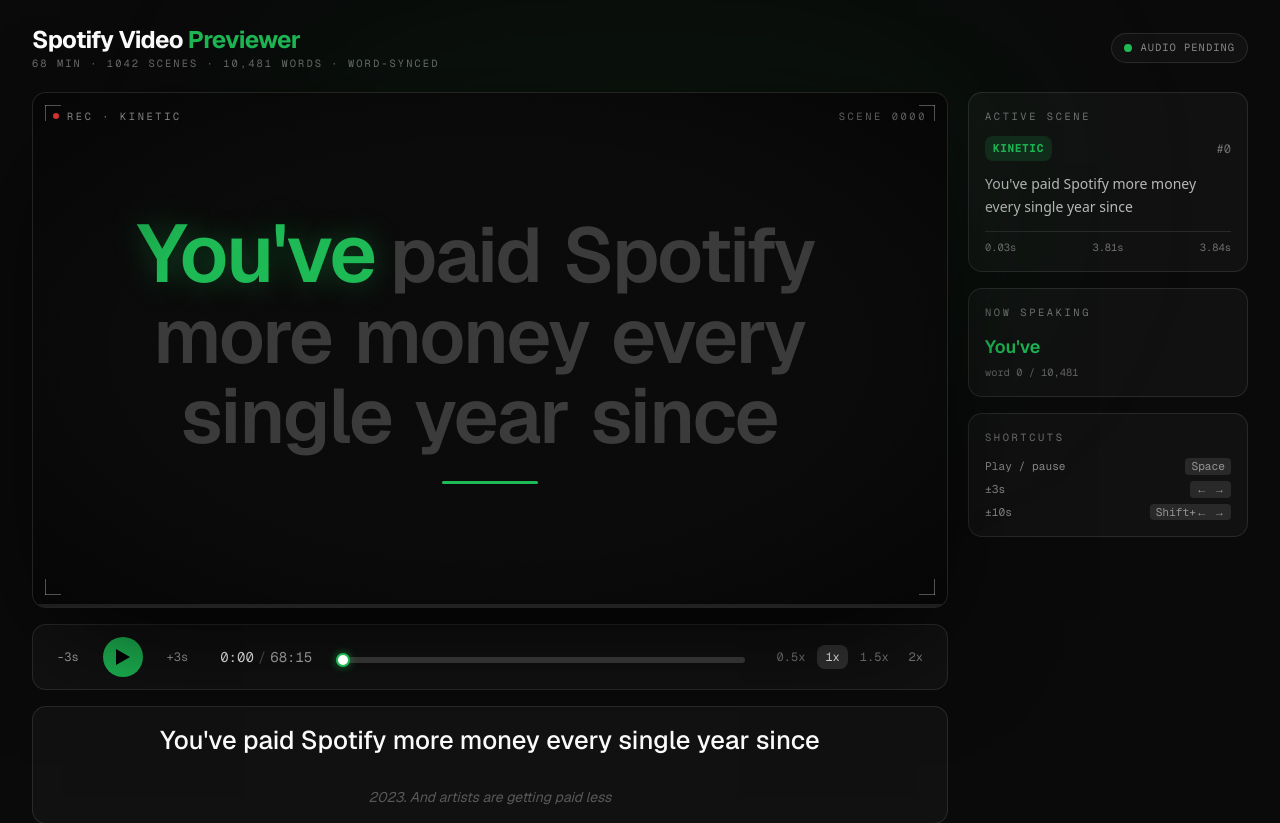
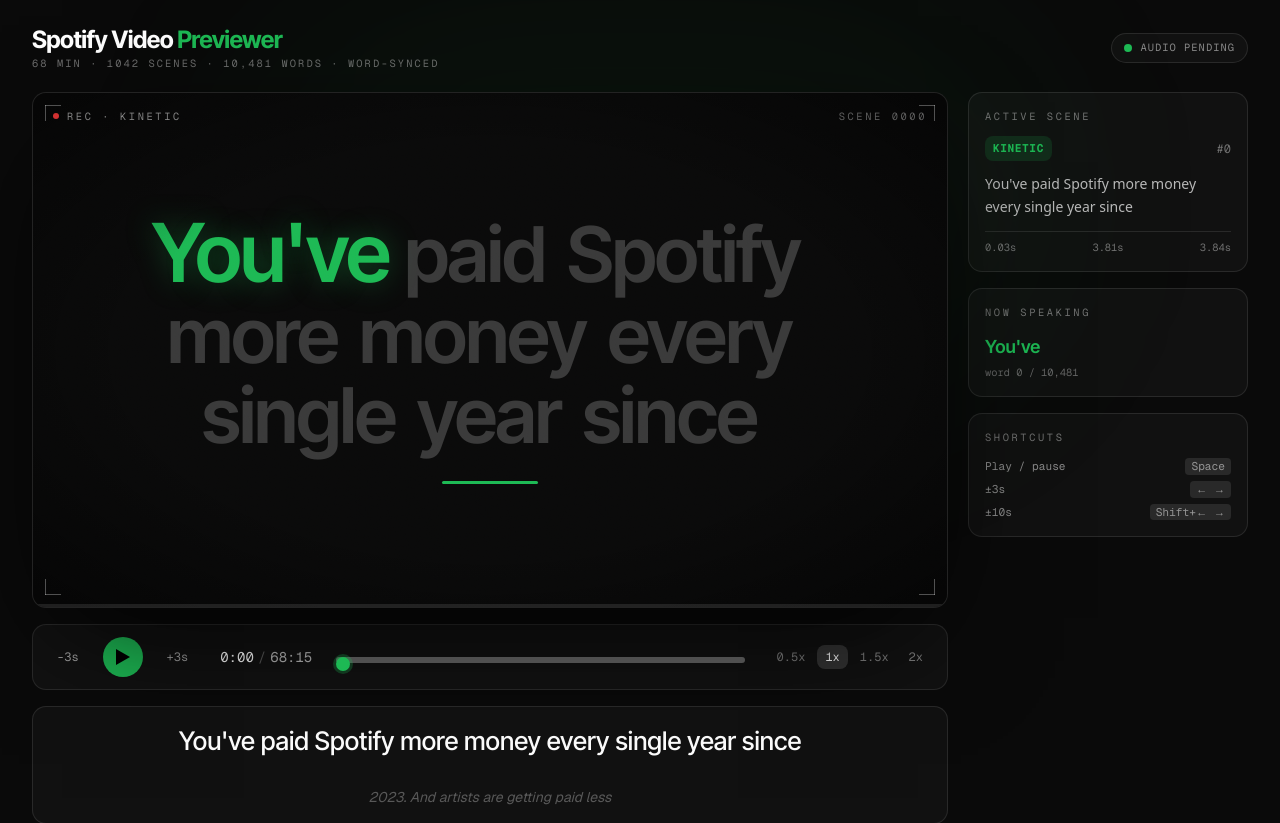
Before and after one commit to foskigr8/spotifyvideo, a Next.js app: page / in a window 1280 px wide. Shown: the top 823 px of the page. Built offline with nearby package versions, Linux system fonts and the light colour scheme.

Commit message:
fix: add video-range styles + font-display/body utilities to globals.css

```diff
--- a/src/app/globals.css
+++ b/src/app/globals.css
@@ -180,3 +180,34 @@
 kbd {
   font-family: var(--font-mono), monospace;
 }
+/* ── video scrubber ─────────────────────────────────────────────── */
+.video-range {
+  accent-color: #1DB954;
+}
+.video-range::-webkit-slider-thumb {
+  -webkit-appearance: none;
+  appearance: none;
+  width: 14px;
+  height: 14px;
+  border-radius: 50%;
+  background: #1DB954;
+  cursor: pointer;
+  box-shadow: 0 0 0 3px rgba(29,185,84,0.25);
+}
+.video-range::-moz-range-thumb {
+  width: 14px;
+  height: 14px;
+  border-radius: 50%;
+  background: #1DB954;
+  border: none;
+  cursor: pointer;
+}
+.video-range::-webkit-slider-runnable-track {
+  background: rgba(255,255,255,0.15);
+  height: 6px;
+  border-radius: 3px;
+}
+
+/* ── font utilities ─────────────────────────────────────────────── */
+.font-display { font-family: var(--font-display), "Inter", sans-serif; }
+.font-body    { font-family: var(--font-body), sans-serif; }
```
